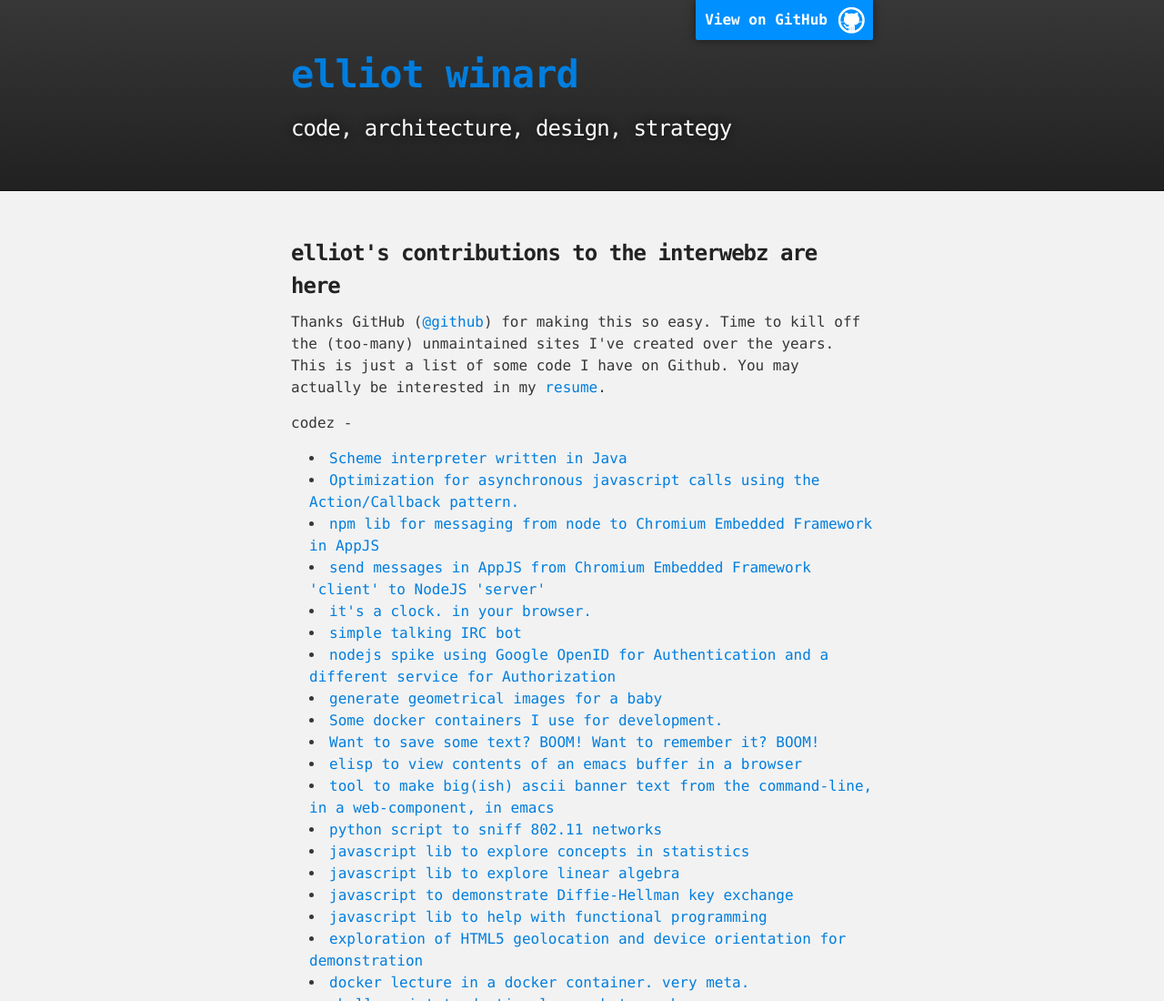
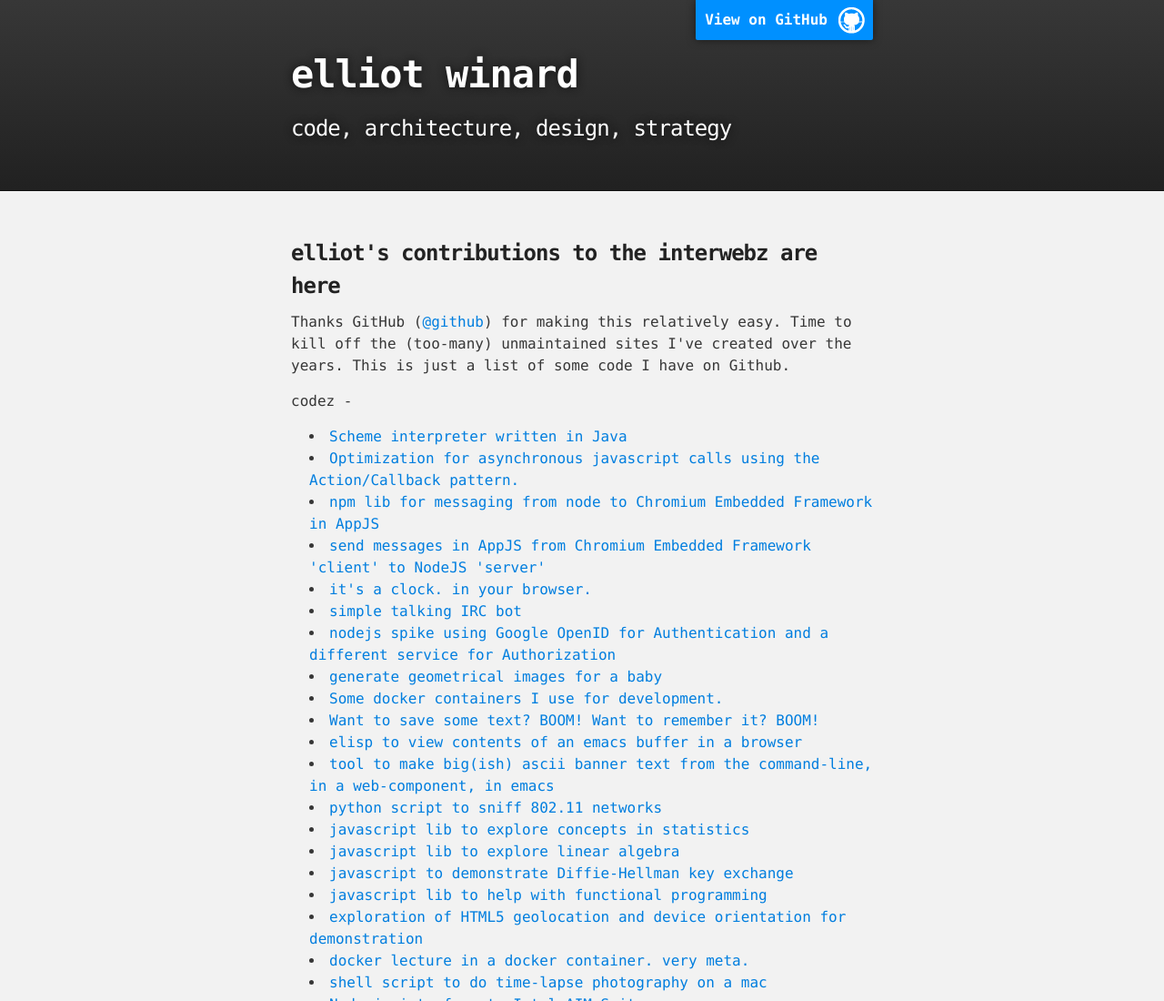
Before and after one commit to enw/enw.github.io, a website: page index.html in a window 1280 px wide. Shown: the top 1100 px of the page at 91% size. Drawn offline with Linux system fonts and the light colour scheme.

Commit message:
remove link to resume

```diff
--- a/index.html
+++ b/index.html
@@ -18,7 +18,7 @@
         <header class="inner">
           <a id="forkme_banner" href="https://github.com/enw">View on GitHub</a>
 
-          <h1 id="project_title"><a href="resume">elliot winard</a></h1>
+          <h1 id="project_title">elliot winard</h1>
           <h2 id="project_tagline">code, architecture, design, strategy</h2>
 
         </header>
@@ -30,7 +30,7 @@
         <h3>
 <a name="elliots-contributions-to-the-interwebz-are-here" class="anchor" href="#elliots-contributions-to-the-interwebz-are-here"><span class="octicon octicon-link"></span></a>elliot's contributions to the interwebz are here</h3>
 
-<p>Thanks GitHub (<a href="https://github.com/github" class="user-mention">@github</a>) for making this so easy. Time to kill off the (too-many) unmaintained sites I've created over the years. This is just a list of some code I have on Github. You may actually be interested in my <a href="resume">resume</a>.</p>
+<p>Thanks GitHub (<a href="https://github.com/github" class="user-mention">@github</a>) for making this relatively easy. Time to kill off the (too-many) unmaintained sites I've created over the years. This is just a list of some code I have on Github.</p>
 
 <p>codez - </p>
 
```
